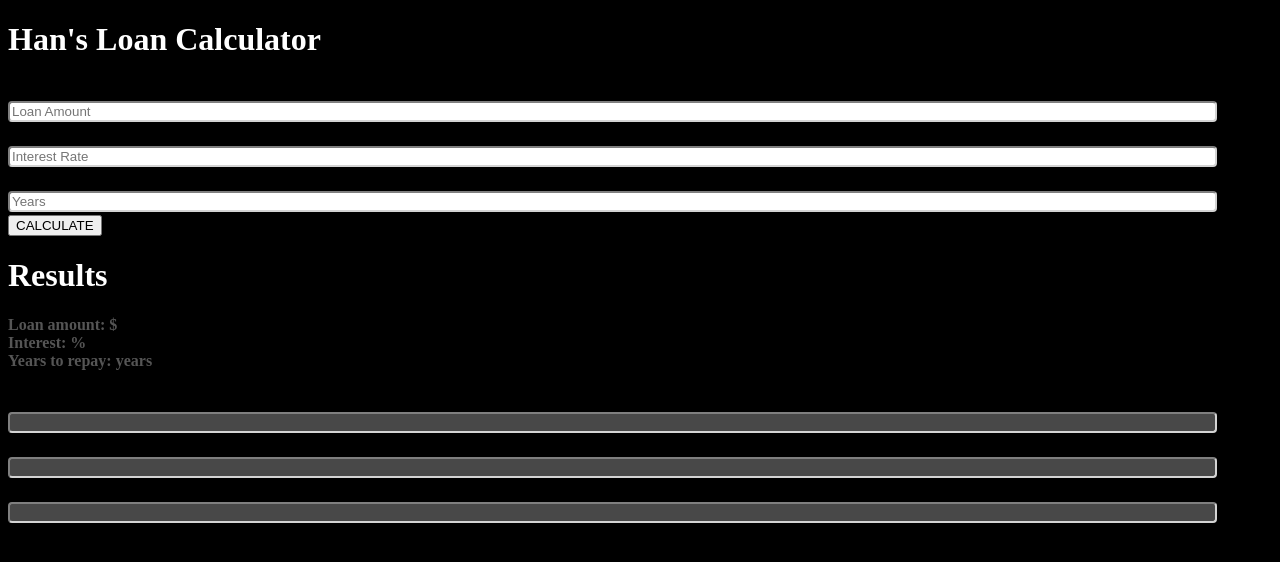
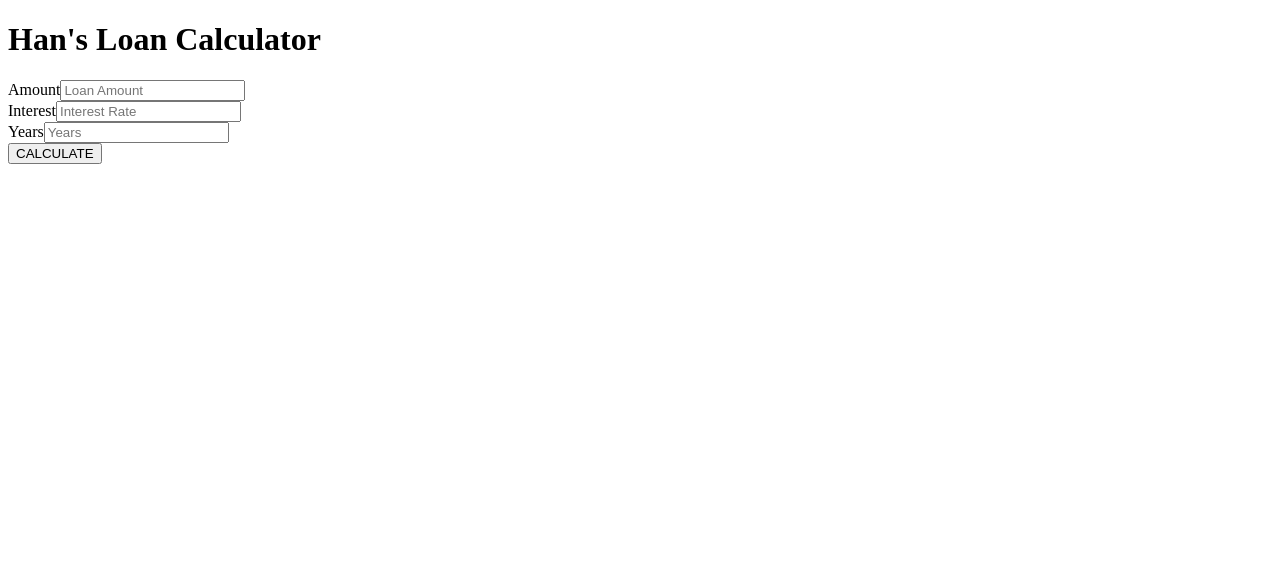
Before and after one commit to hanvnguyen94/loan-calculator, a React (Create React App) app: page / in a window 1280 px wide. Shown: the top 562 px of the page. Built offline with nearby package versions, Linux system fonts and the light colour scheme.

Commit message:
there is something wrong with error

```diff
--- a/src/components/Calculator.js
+++ b/src/components/Calculator.js
@@ -15,13 +15,16 @@ const Calculator = () => {
   })
 
   // create state to store results value
-
   const [results, setResults] = useState({
     monthlyPayment: '',
     totalPayment: '',
     totalInterest: '',
     isResult: false
   })
+
+  // handle errors
+
+  const [error, setError] = useState('')
 
   const calculateLoan = ({ amount, interest, years }) => {
 
@@ -60,22 +63,53 @@ const Calculator = () => {
 
   const submitHandler = (e) => {
     e.preventDefault()
-
     // call the calculate function to calculate
     // based on user input
+    if (isValid()) {
+      setError('')
       calculateLoan(userInput)
-
+    }
   }
 
+  // function to check if there's any error occurs
+
+  const isValid = () => {
+    const { amount, interest, years } = userInput
+
+    let error
+
+    // valid all input numbers are numbers
+    if (isNaN(amount) || isNaN(interest) || isNaN(years)) {
+      // throw new Error('Must be a valid number')
+      error = 'Must be a valid number'
+    }
+
+    // valid all input numbers are positive numbers
+    if (Number(amount) <= 0 || Number(interest) <= 0 || Number(years) <= 0) {
+      error = 'Numbers must be positive'
+    }
+
+    if (error) {
+      setError(error)
+      return false
+    }
+    return false
+  }
 
 
   return (
     <FormContainer>
+      {!results.isResult ?
+        (
+          <>
             <h1>Han's Loan Calculator</h1>
+            {error}
             <Form onSubmit={submitHandler}>
+              {/* checking if the page has calculated results or not */}
               <Form.Group controlId='amount'>
                 <Form.Label>Amount</Form.Label>
                 <Form.Control
+                  required
                   type='text'
                   placeholder='Loan Amount'
                   name='amount'
@@ -88,6 +122,7 @@ const Calculator = () => {
               <Form.Group controlId='interest'>
                 <Form.Label>Interest</Form.Label>
                 <Form.Control
+                  required
                   type='text'
                   placeholder='Interest Rate'
                   name='interest'
@@ -99,6 +134,7 @@ const Calculator = () => {
               <Form.Group controlId='years'>
                 <Form.Label>Years</Form.Label>
                 <Form.Control
+                  required
                   type='text'
                   placeholder='Years'
                   name='years'
@@ -112,46 +148,36 @@ const Calculator = () => {
         </Button>
 
             </Form>
-
+          </>
+        ) : (
+          <>
+            <Row className='py-3'>
+              <Col>
                 <h1>Results</h1>
-
-      <Form>
+              </Col>
+            </Row>
+            <Row>
+              <Col>
                 <h4>
                   Loan amount: ${userInput.amount} <br />
           Interest: {userInput.interest}% <br />
           Years to repay: {userInput.years} years <br />
                 </h4>
-        <Form.Group>
-          <Form.Label>Monthly Payment:</Form.Label>
-          <Form.Control
-            type='text'
-            value={results.monthlyPayment}
-            disabled
-          >
-          </Form.Control>
-        </Form.Group>
+              </Col>
+            </Row>
 
-        <Form.Group>
-          <Form.Label>Total Payments:</Form.Label>
-          <Form.Control
-            type='text'
-            value={results.totalPayment}
-            disabled
-          ></Form.Control>
-        </Form.Group>
-
-        <Form.Group>
-          <Form.Label>Total Interest:</Form.Label>
-          <Form.Control
-            type='text'
-            value={results.totalInterest}
-            disabled
-          ></Form.Control>
-        </Form.Group>
-      </Form>
-
+            <Row>
+              <Col>
+                <h4>
+                  Monthly Payment: ${results.monthlyPayment} <br />
+            Total Payments: {results.totalPayment} <br />
+            Total Interest: {results.totalInterest}% <br />
+                </h4>
+              </Col>
+            </Row>
+          </>
+        )}
     </FormContainer>
-
 
   )
 }
--- a/src/index.css
+++ b/src/index.css
@@ -1,4 +1,4 @@
-body {
+/* body {
   background-color: black;
  }
 
@@ -62,4 +62,4 @@ body {
  #label {
   font-size: 12px;
   text-align: left;
- }
+ } */
```
Lines whose indentation alone changed are shown as unchanged.
